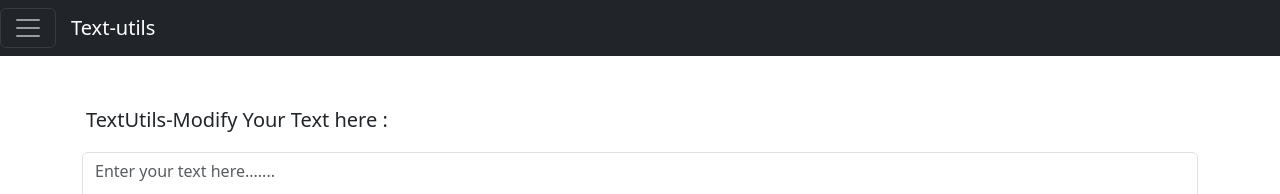
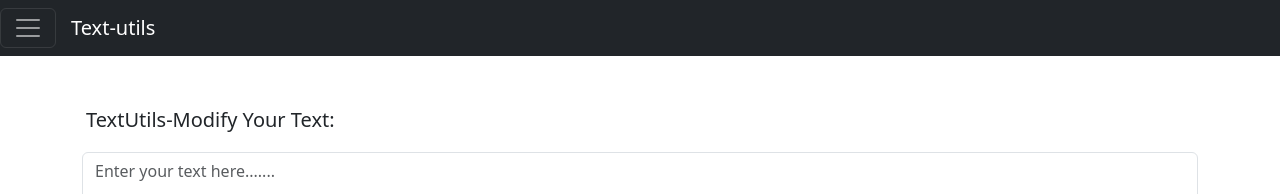
Before and after one commit to HurAli123/Todo, a React (Create React App) app: page / in a window 1280 px wide. Shown: the top 194 px of the page. Built offline with nearby package versions, Linux system fonts and the light colour scheme.

Commit message:
initial commit

```diff
--- a/src/App.js
+++ b/src/App.js
@@ -10,7 +10,7 @@ const App = () => {
   return (
     <>
      <Navbar title="Text-utils" />
-     <TextForm heading="TextUtils-Modify Your Text here :" />
+     <TextForm heading="TextUtils-Modify Your Text:" />
    </>
   );
 };
```
